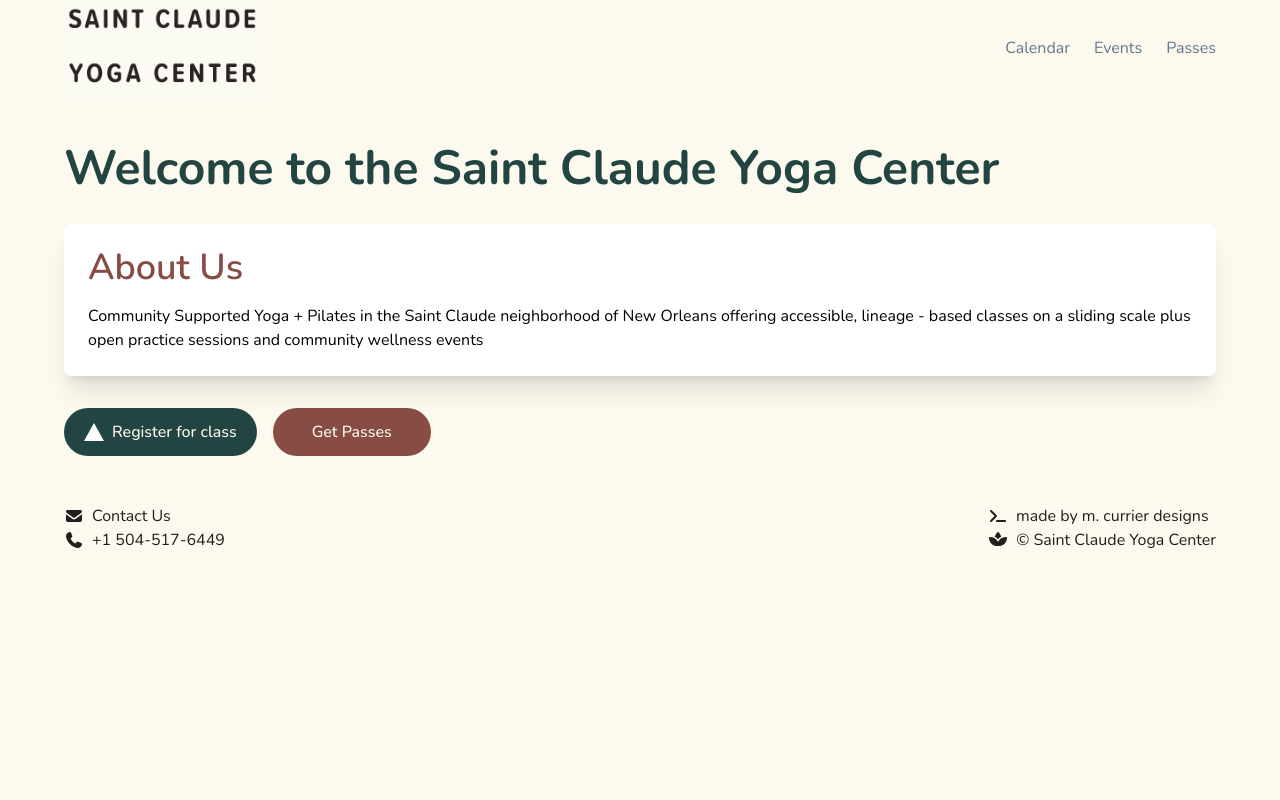
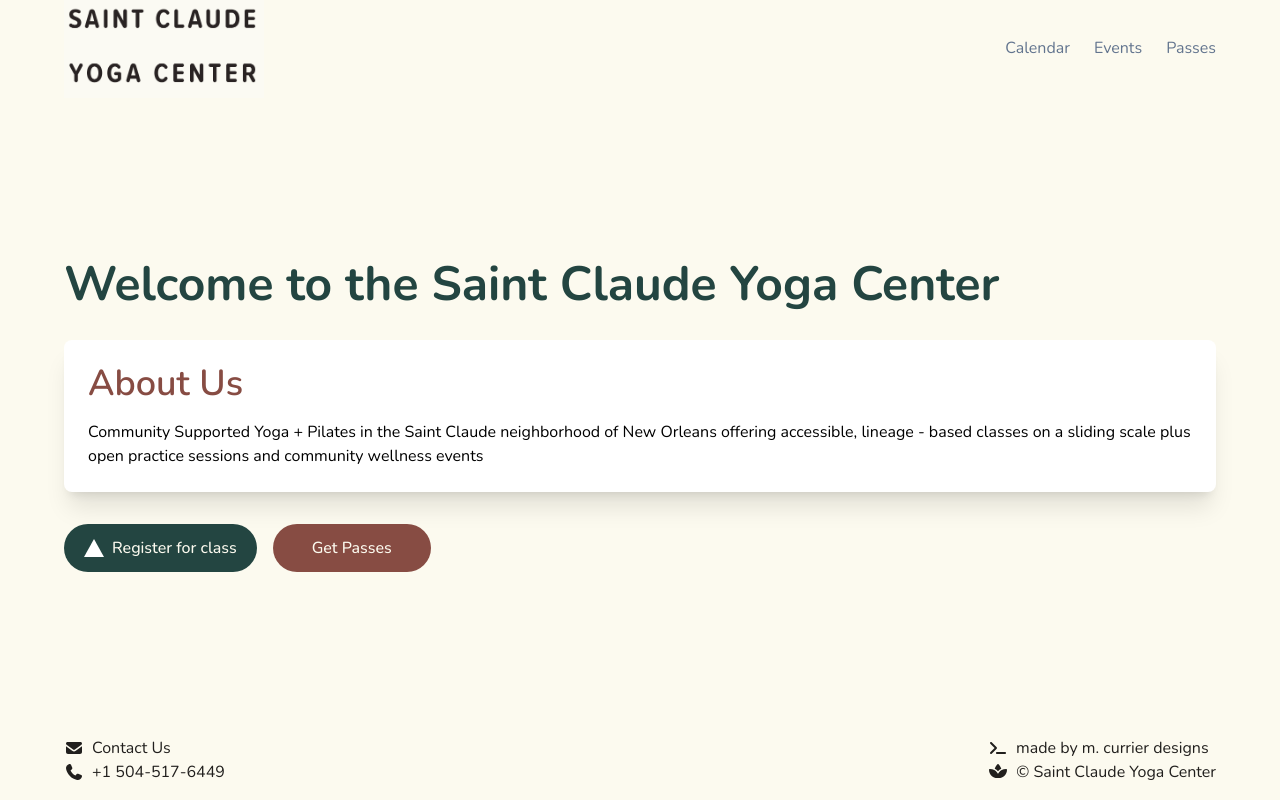
Before and after one commit to michelle-currier/st-claude-yoga, a Next.js app: page / in a window 1280 px wide. Built offline with nearby package versions, Linux system fonts and the light colour scheme.

Commit message:
spacing out the page

```diff
--- a/app/layout.tsx
+++ b/app/layout.tsx
@@ -36,7 +36,7 @@ export default function RootLayout({
       {/* <body
         className={`${geistSans.variable} ${geistMono.variable} antialiased`}
       > */}
-      <body className="text-black px-8 h-screen justify-between">
+      <body className="text-black px-8 h-screen justify-between flex flex-col">
         <Header />
         <div className="container mx-auto mt-12 max-w-6xl">{children}</div>
         <Footer />
--- a/components/footer.tsx
+++ b/components/footer.tsx
@@ -1,8 +1,5 @@
-import Link from "next/link";
-import Image from "next/image";
 import { FontAwesomeIcon } from "@fortawesome/react-fontawesome";
 import {
-  faGlobe,
   faPhone,
   faEnvelope,
   faSpa,
@@ -11,7 +8,7 @@ import {
 
 export default function Footer() {
   return (
-    <footer className="w-full mt-12">
+    <footer className="w-full mt-12 mb-4">
       <div className="mx-auto row-start-3 flex flex-wrap items-center justify-between max-w-6xl">
         <div>
           <a
```
